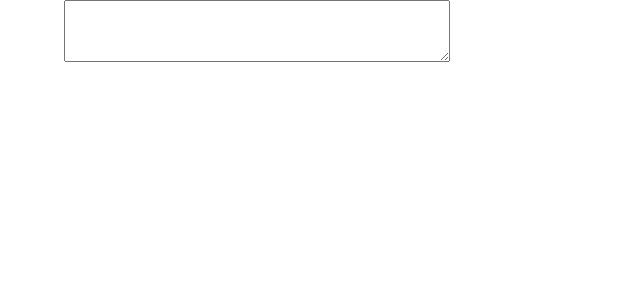
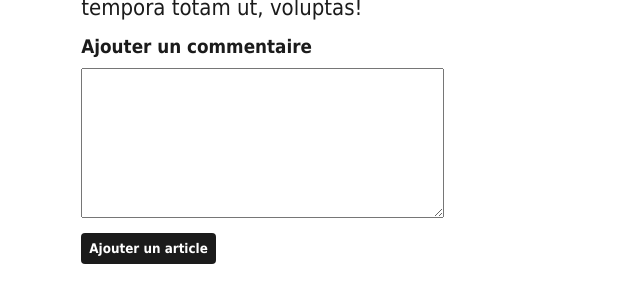
Before and after one commit to PieroNr/PHP-W3, a PHP site: page / in a window 1280 px wide. Shown: the part 693-974 px from the top of the page, without its empty margins (0-640 px from the left). Before the commit the page ends 755 px from the top, so only its background shows below. Run offline with PHP 8.4, Linux system fonts and the light colour scheme.

Commit message:
index finish

```diff
--- a/index.php
+++ b/index.php
@@ -11,20 +11,22 @@
 </head>
 <body>
 <div class="container">
-    <div class="post">
+    <div class="post bg-secondary">
         <h2><strong>Exemple post title</strong></h2>
-        <p>Ecrit par : "nom de la personne" <br/> Le : jj/mm/aaaa à hh:min</p>
+        <p>Ecrit par : nom de la personne <br/> Le : jj/mm/aaaa à hh:min</p>
         <img alt=""
              src="https://images.unsplash.com/photo-1494253109108-2e30c049369b?ixlib=rb-1.2.1&ixid=MnwxMjA3fDB8MHxzZWFyY2h8N3x8cmFuZG9tfGVufDB8fDB8fA%3D%3D&w=1000&q=80"/>
         <p>Description du texte</p>
+    </div>
+    <div class="add-comments">
         <h3>Les commentaires</h3>
+        <h4>Auteur : </h4>
         <p>Lorem ipsum dolor sit amet, consectetur adipisicing elit. Aspernatur, beatae, neque? Amet asperiores at cum
             earum eos est itaque magnam, molestiae odit quod reiciendis repellendus sapiente, tempora totam ut,
             voluptas!</p>
-    </div>
-    <div class="addcomments">
         <h3>Ajouter un commentaire</h3>
         <textarea name="commentaire" id="input1" class="inputTextArea" rows="4" cols="48"></textarea>
+        <button class="btn">Ajouter un article</button>
     </div>
 </div>
 </body>
--- a/src/assets/css/post.css
+++ b/src/assets/css/post.css
@@ -1,6 +1,17 @@
 .container {
     width: 55%;
+
 }
+
+.post{
+    padding: 3%;
+}
+
+.add-comments{
+    padding: 3%;
+}
+
+
 
 
 .post > h2 > strong{
@@ -14,7 +25,7 @@
 
 }
 
-.post p{
+.post p, .add-comments p{
     font-size: 22px;
     width: 70%;
 }
@@ -24,15 +35,27 @@
     padding: 3% 0;
 }
 
-.post > p:nth-child(4), .post{
+.add-comments > p, .post{
     padding-bottom: 3%;
 }
 
- .post h3{
+ .add-comments h3{
     padding-bottom: 2%;
 }
 
 
  textarea{
      width: 67%;
+     height: 150px;
  }
+
+ .add-comments button{
+     display: block
+ }
+
+ .btn{
+     color:white;
+     background: #1B1B1B;
+     border: none;
+     margin-top: 2%;
+ }
```
Also changed, not shown: account.php (added, +17 -0 lines).
